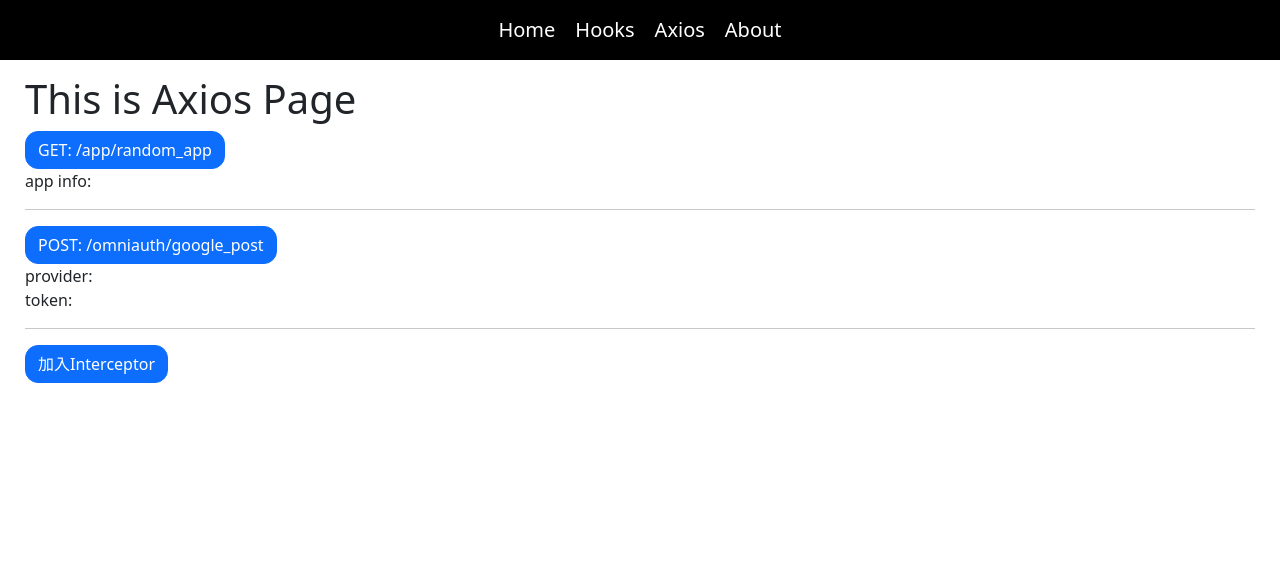
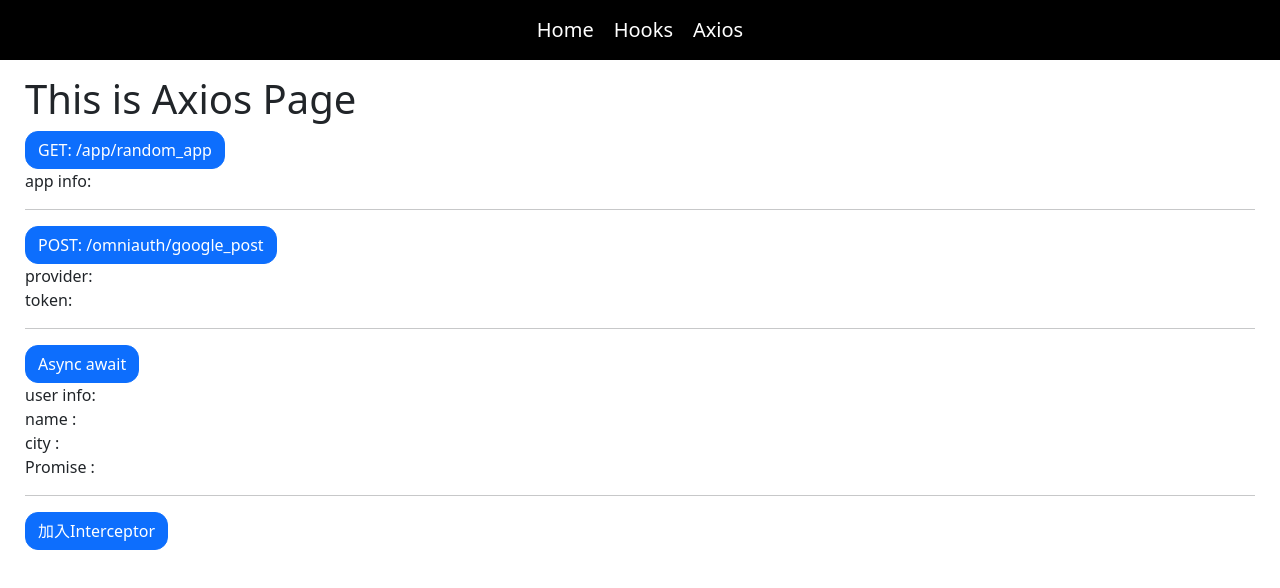
Before and after one commit to crluo0929/vue3-practice, a Vue app: page /axios in a window 1280 px wide. Shown: the top 588 px of the page. Built offline with nearby package versions, Linux system fonts and the light colour scheme.

Commit message:
axios async await

```diff
--- a/src/App.vue
+++ b/src/App.vue
@@ -4,7 +4,6 @@
         <router-link to="/">Home</router-link>
         <router-link to="/hooks">Hooks</router-link>
         <router-link to="/axios">Axios</router-link>
-        <router-link to="/about">About</router-link>
     </nav>
   </div>
   <div class="content">
@@ -13,7 +12,7 @@
   <Loading :control="control" :text="label" />
 </template>
 <script lang="ts">
-import { defineComponent, provide, ref } from 'vue'
+import { defineComponent } from 'vue'
 import Loading from './components/Loading.vue'
 import useLoading from './hooks/useLoading'
 
--- a/src/router/index.ts
+++ b/src/router/index.ts
@@ -19,11 +19,6 @@ const routes: Array<RouteRecordRaw> = [
     name: 'Axios',
     component: Axios
   },
-  {
-    path: '/about',
-    name: 'About',
-    component: () => import(/* webpackChunkName: "about" */ '../views/About.vue')
-  }
 ]
 
 const router = createRouter({
--- a/src/views/About.vue
+++ /dev/null
@@ -1,5 +0,0 @@
-<template>
-  <div class="about">
-    <h1>This is an about page</h1>
-  </div>
-</template>
--- a/src/views/Axios.vue
+++ b/src/views/Axios.vue
@@ -12,6 +12,12 @@
         <button class="btn btn-primary" @click="randomAuth">POST: /omniauth/google_post</button><br>
         provider: {{authInfo?.data?.provider}}<br>
         token: {{authInfo?.data?.credentials.token}}<br>
+        <hr>
+        <button class="btn btn-primary" @click="getUserInfo">Async await</button><br>
+        user info:<br>
+        name : {{ userInfo?.userName }}<br>
+        city : {{ userInfo?.city }}<br>
+        Promise : {{ userInfo?.result }}<br>
         <hr>
         <button class="btn btn-primary" @click="addInterceptor">加入Interceptor</button>
     </div>
@@ -45,6 +51,25 @@ export default defineComponent({
             })
             .catch(err => console.log(err))
         }
+        //async getUserInfo
+        let userInfo = reactive({})
+        async function getUserInfo(){
+            try{
+                console.log('getUserInfo')
+                let userData = await api.get("/name/random_name")
+                userInfo.userName = userData.data.name
+                let addrData = await api.get("/address/random_address")
+                userInfo.city = addrData.data.city
+                let result = await new Promise((resolve, reject)=>{
+                    setTimeout(()=>{ //因為不是axios，所以不會有interceptor效果
+                        resolve('查詢完畢 '+new Date().toLocaleTimeString() )
+                    }, 1000)
+                })
+                userInfo.result = result
+            }catch(err){
+                console.log(err)
+            }
+        }
         //add interceptor
         const Loading = inject('Loading')
         function addInterceptor(){
@@ -70,6 +95,7 @@ export default defineComponent({
         return {
             appList, randomApp,
             authInfo, randomAuth,
+            userInfo, getUserInfo,
             addInterceptor
         }
 
```
